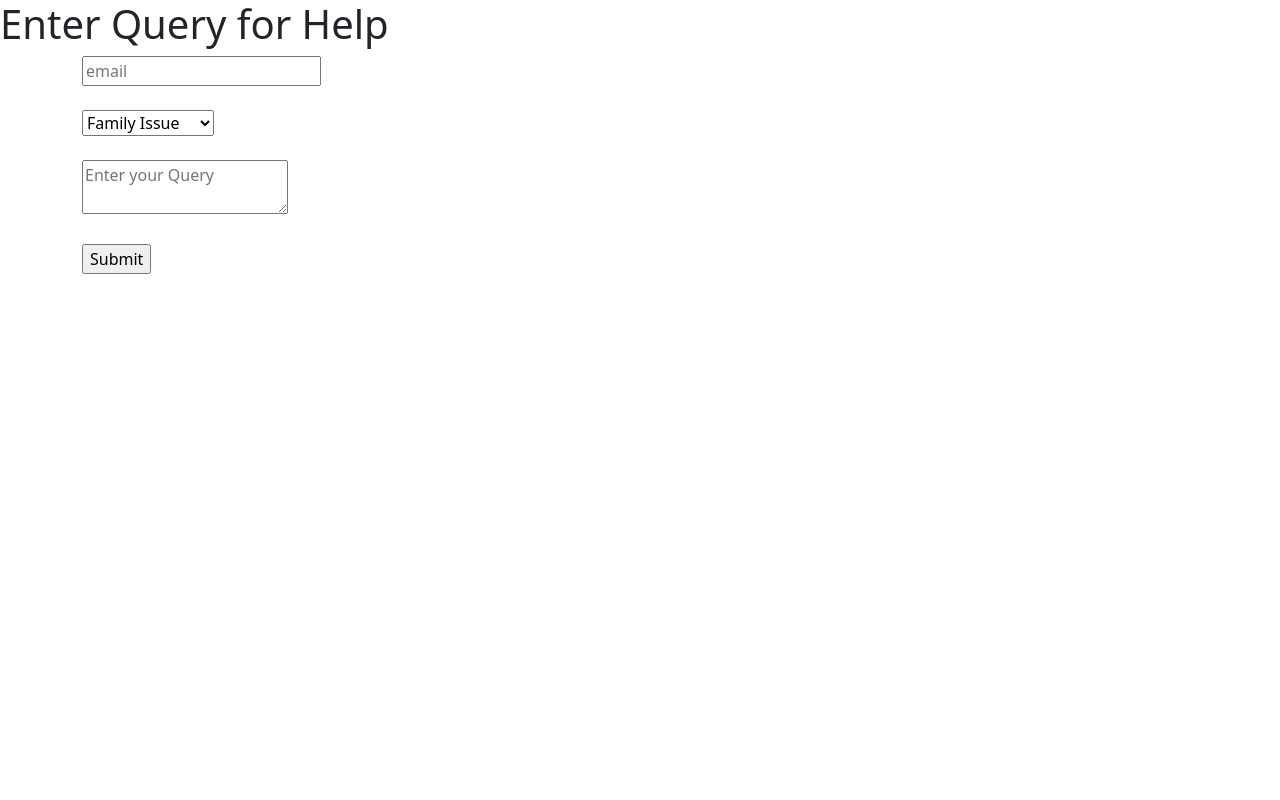
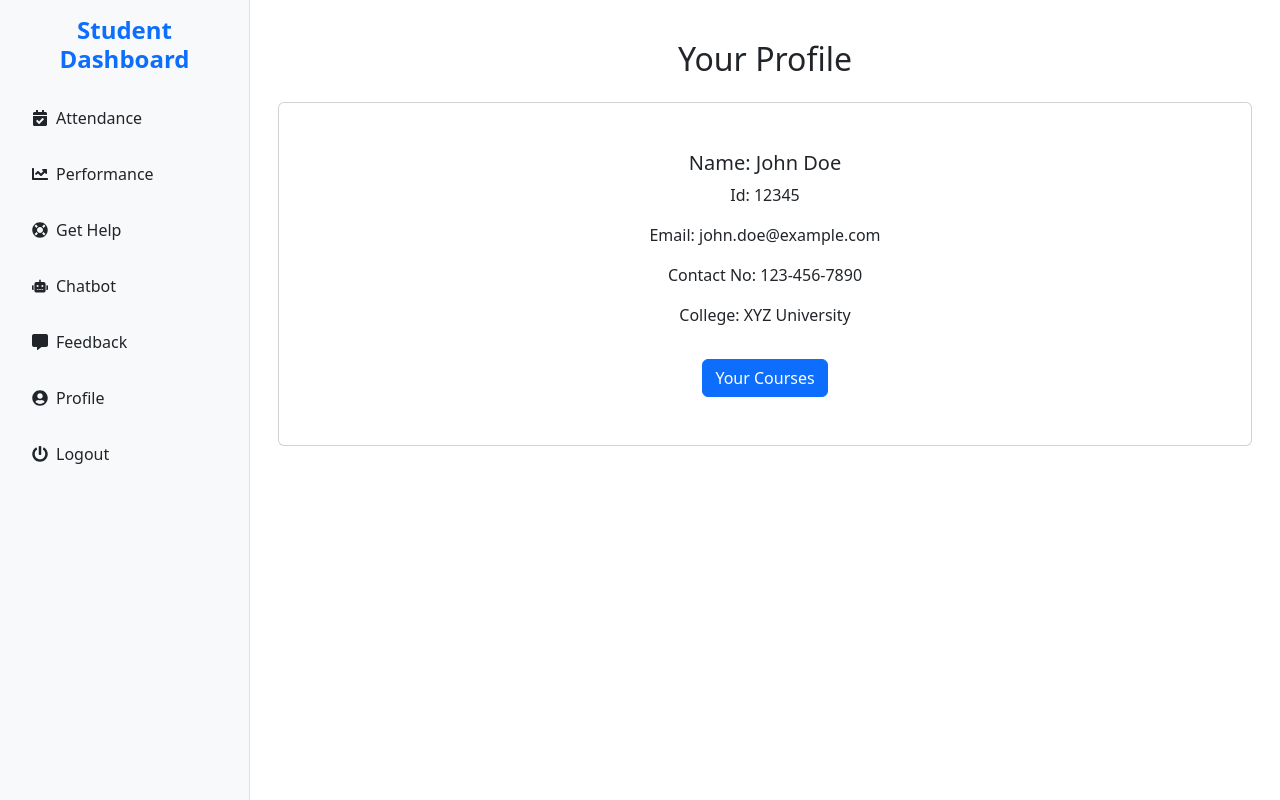
Before and after one commit to cfgbengaluru24/Team-55, a React (Vite) app in the folder client/: page / in a window 1280 px wide. Built offline with nearby package versions, Linux system fonts and the light colour scheme.

Commit message:
added student profile

```diff
--- a/client/src/App.jsx
+++ b/client/src/App.jsx
@@ -1,14 +1,16 @@
 import React from 'react'
 import './App.css'
-// import HomePage from './components/Homepage';
+import HomePage from './components/Homepage';
 import Help from './components/Help'
+import StudentDashboard from './components/StudentDashboard';
 
 function App() {
 
   return (
     <>
-
-      <Help/>
+      <StudentDashboard />
+      {/* <Homepage /> */}
+      {/* <Help/> */}
     </>
   )
 }
--- /dev/null
+++ b/client/src/components/Profile.jsx
@@ -0,0 +1,40 @@
+import React from 'react';
+import PropTypes from 'prop-types';
+
+export default function Profile({id, name, email, contact, college}) {
+
+    const handleButtonClick = () => {
+        window.location.href = 'https://devsnest.in';
+    };
+
+    return (
+        <div className="container mt-4">
+            <h2 className="mb-4">Your Profile</h2>
+            <div className="card">
+                <div className="card-body">
+                    <h5 className="card-title">Name: {name}</h5>
+                    <p className="card-text">Id: {id}</p>
+                    <p className="card-text">Email: {email}</p>
+                    <p className="card-text">Contact No: {contact}</p>
+                    <p className="card-text">College: {college}</p>
+                    <a
+                        className="btn btn-primary mt-3"
+                        href="https://devsnest.in"
+                        target="_blank"
+                        rel="noopener noreferrer"
+                    >
+                        Your Courses
+                    </a>
+                </div>
+            </div>
+        </div>
+    );
+}
+
+Profile.propTypes = {
+    id: PropTypes.string.isRequired,
+    name: PropTypes.string.isRequired,
+    email: PropTypes.string.isRequired,
+    contact: PropTypes.string.isRequired,
+    college: PropTypes.string.isRequired,
+};
--- /dev/null
+++ b/client/src/components/SideNav.jsx
@@ -0,0 +1,58 @@
+import React, { useState } from 'react';
+import { FaCalendarCheck, FaChartLine, FaLifeRing, FaRobot, FaCommentAlt, FaUserCircle, FaPowerOff } from 'react-icons/fa';
+
+export default function SideNav(props) {
+    const [openAcademic, setOpenAcademic] = useState(false);
+
+    return (
+        <nav className="bg-light sidebar flex-shrink-0 vh-100 p-3" style={{ width: '250px', borderRight: '1px solid #dee2e6', backgroundColor: '#FFBF00 !important' }}>
+            <div className="sticky-top text-center mb-4">
+                <h4 className="text-primary fw-bold mb-4">Student Dashboard</h4>
+            </div>
+            <ul className="nav flex-column">
+                <li className="nav-item mb-3">
+                    <a className="nav-link text-dark d-flex align-items-center" href="#">
+                        <FaCalendarCheck className="me-2" />
+                        Attendance
+                    </a>
+                </li>
+                <li className="nav-item mb-3">
+                    <a className="nav-link text-dark d-flex align-items-center" href="#">
+                        <FaChartLine className="me-2" />
+                        Performance
+                    </a>
+                </li>
+                <li className="nav-item mb-3">
+                    <a className="nav-link text-dark d-flex align-items-center" href="#">
+                        <FaLifeRing className="me-2" />
+                        Get Help
+                    </a>
+                </li>
+                <li className="nav-item mb-3">
+                    <a className="nav-link text-dark d-flex align-items-center" href="#">
+                        <FaRobot className="me-2" />
+                        Chatbot
+                    </a>
+                </li>
+                <li className="nav-item mb-3">
+                    <a className="nav-link text-dark d-flex align-items-center" href="#">
+                        <FaCommentAlt className="me-2" />
+                        Feedback
+                    </a>
+                </li>
+                <li className="nav-item mb-3">
+                    <a className="nav-link text-dark d-flex align-items-center" href="#">
+                        <FaUserCircle className="me-2" />
+                        Profile
+                    </a>
+                </li>
+                <li className="nav-item mb-3">
+                    <a className="nav-link text-dark d-flex align-items-center" href="#">
+                        <FaPowerOff className="me-2" />
+                        Logout
+                    </a>
+                </li>
+            </ul>
+    </nav >
+  );
+}
--- a/client/src/components/StudentDashboard.jsx
+++ b/client/src/components/StudentDashboard.jsx
@@ -0,0 +1,21 @@
+import React, { useState } from 'react';
+import SideNav from './SideNav';
+import Profile from './Profile';
+
+export default function StudentDashboard() {
+    const profileData = {
+        id: '12345',
+        name: 'John Doe',
+        email: 'john.doe@example.com',
+        contact: '123-456-7890',
+        college: 'XYZ University'
+    };
+  return (
+    <div className="d-flex">
+      <SideNav />
+      <div className="flex-grow-1 p-3 text-center">
+        <Profile name={profileData.name} id={profileData.id} email={profileData.email} contact={profileData.contact} college={profileData.college}/>
+      </div>
+    </div>
+  );
+}
```
